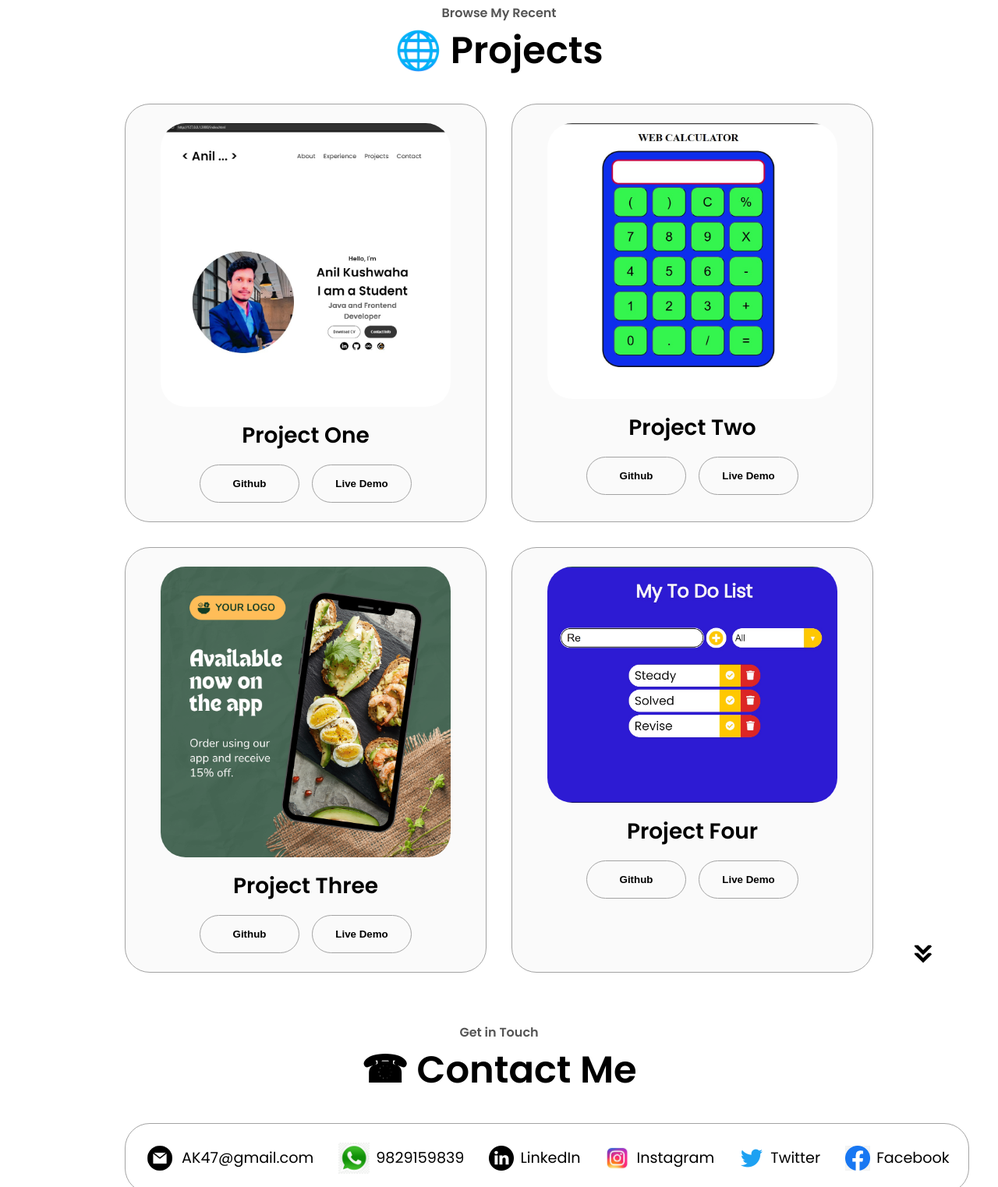
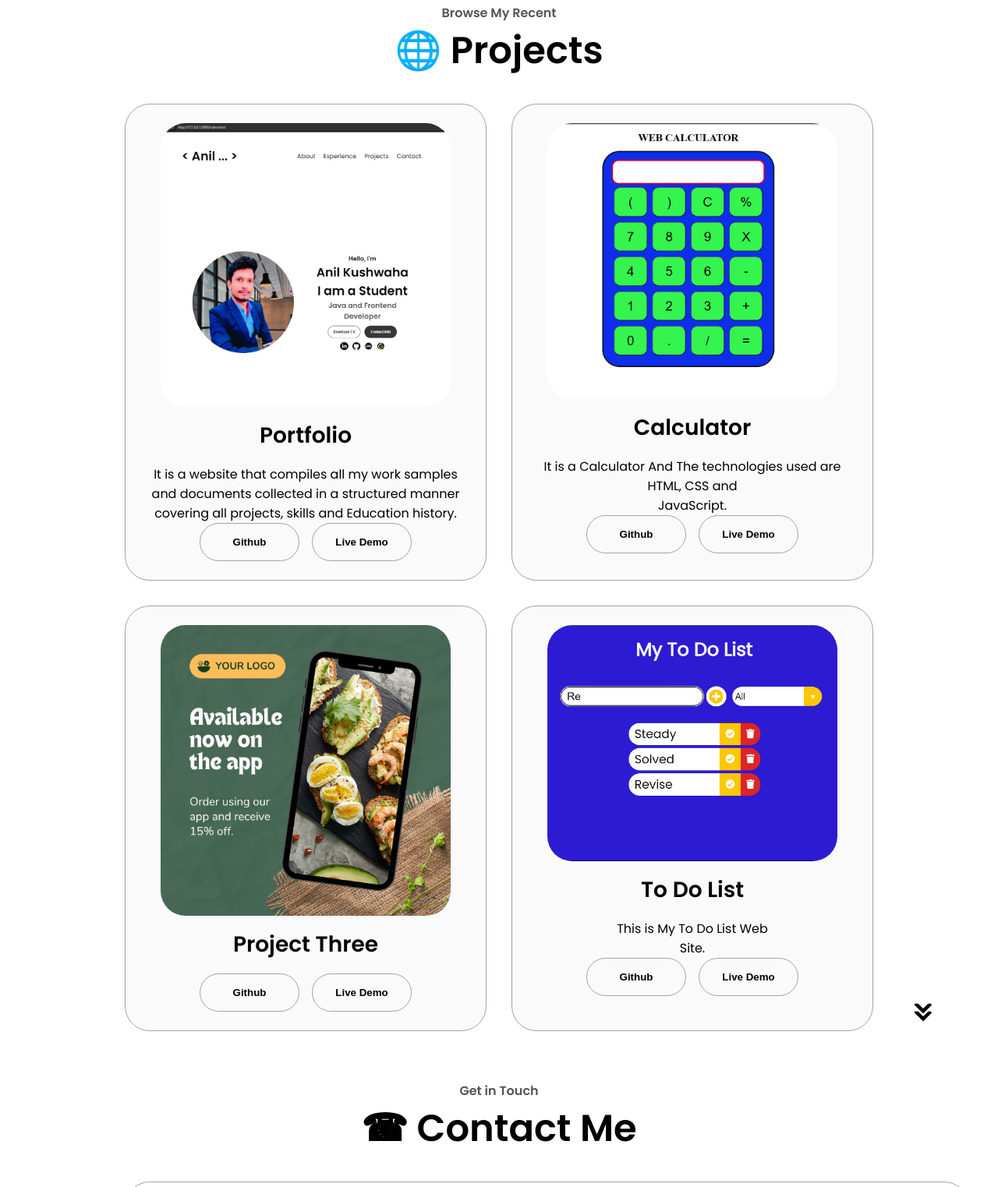
Before and after one commit to Anil-Maurya-2002/Portfolio, a plain HTML site: page index.html in a window 1280 px wide. Shown: the part 2460-3983 px from the top of the page at 78% size. Drawn offline with Linux system fonts and the light colour scheme.

Commit message:
Update index.html

```diff
--- a/index.html
+++ b/index.html
@@ -312,7 +312,8 @@
                 class="project-img"
               />
             </div>
-            <h2 class="experience-sub-title project-title">Project One</h2>
+            <h2 class="experience-sub-title project-title">Portfolio</h2>
+            It is a website that compiles all my work samples and documents collected in a structured manner covering all projects, skills and Education history.
             <div class="btn-container">
               <button
                 class="btn btn-color-2 project-btn"
@@ -340,7 +341,8 @@
                 class="project-img"
               />
             </div>
-            <h2 class="experience-sub-title project-title">Project Two</h2>
+            <h2 class="experience-sub-title project-title">Calculator</h2>
+            It is a Calculator And The technologies used are <br> HTML, CSS and <br> JavaScript.
             <div class="btn-container">
               <button
                 class="btn btn-color-2 project-btn"
@@ -395,7 +397,8 @@
                 class="project-img"
               />
             </div>
-            <h2 class="experience-sub-title project-title">Project Four</h2>
+            <h2 class="experience-sub-title project-title">To Do List</h2>
+             This is My To Do List Web <br> Site. <br>
             <div class="btn-container">
               <button
                 class="btn btn-color-2 project-btn"
```
